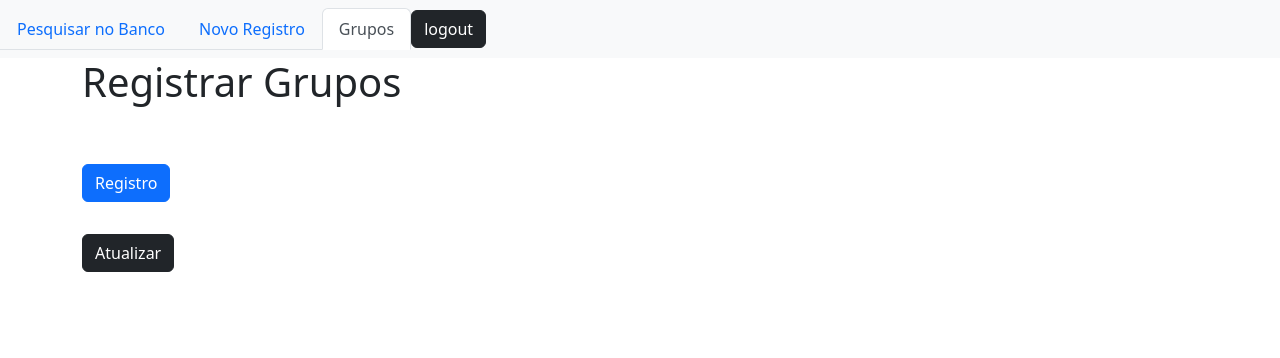
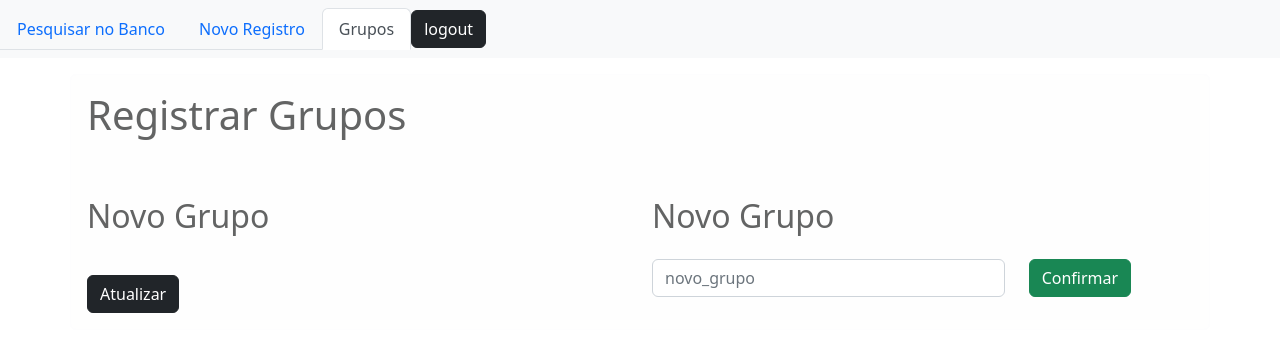
Before and after one commit to MatheusDevJob/system_of_register_php, a CodeIgniter app: page /database/grupo/registrar_grupo in a window 1280 px wide. Shown: the top 358 px of the page. Run offline with CodeIgniter, Linux system fonts and the light colour scheme; the visitor is signed in with stand-in values (Sample User, id 1); data that the repository does not hold is empty; some libraries are stand-ins or nearby versions.

Commit message:
Atualizado layout
Atualizado layout grupos e novos registros

```diff
--- a/ci/application/views/pages/grupos.php
+++ b/ci/application/views/pages/grupos.php
@@ -1,6 +1,9 @@
 <style>
-    #grupo {
+    #grupo, #grupo_div, #grupo_div_botao_confir{
         margin: 1em 0 1em 0;
+    }
+    #body {
+        margin-top: 1em;
     }
 </style>
 <script>
@@ -10,6 +13,7 @@
 
     function pesquisa_grupos_para_tela() {
 
+        // $('#grupo').html('<i class="fa-spinner"></i>'); falta adicionar api para icones
         $.ajax({
             url: '<?= base_url() ?>grupo/lista_grupos',
             type: 'POST',
@@ -44,11 +48,12 @@
             error: function(d) {
                 console.log(d);
                 $(".alert").html('');
-                $(".alert").append('<div class="alert alert-primary" role="alert">Falha ao Deletar</div>');
+                $(".alert").append('<div class="alert alert-primary" role="alert">Não foi possível deletar. Grupo em uso.</div>');
             }
         });
         $("#grupo").html('');
         pesquisa_grupos_para_tela();
+        timeAlert();
     }
 
 
@@ -76,6 +81,7 @@
             }
         });
         pesquisa_grupos_para_tela();
+        timeAlert();
     }
 
     function atualiza_grupos() {
@@ -99,41 +105,47 @@
             success: function(data) {
                 $(".alert").html('');
                 $(".alert").append('<div class="alert alert-primary" role="alert">Atualizado com Sucesso!</div>');
-                setTimeout(function(){
-                    $(".alert").html('');
-                }, 3000);
             },
             error: function(d) {
                 $(".alert").html('');
                 $(".alert").append('<div class="alert alert-primary" role="alert">Falha ao Atualizar</div>');
-                setTimeout(function(){
-                    $(".alert").html('');
-                }, 3000);
             }
         });
+        pesquisa_grupos_para_tela();
+        timeAlert();
+    }
+
+    function timeAlert() {
+        setTimeout(function() {
+            $(".alert").html('');
+        }, 3000);
     }
 </script>
 
 <body>
-    <div class="container">
+    <div id="body" class="container alert alert-light">
         <h1><?= $title ?></h1>
         <div class="form-group alert"></div>
         <div class="row">
             <div class="col-sm-6">
-                <button class="btn btn-primary" type="button" data-toggle="collapse" data-target="#registro" aria-expanded="false">Registro</button>
+                <label>
+                    <h2>Novo Grupo</h2>
+                </label>
                 <div class="area_grupos">
                     <ul id="grupo" class="list-group list-group-flush grupo"></ul>
                 </div>
                 <button class="btn btn-dark" onclick="atualiza_grupos()">Atualizar</button>
             </div>
             <div class="col-sm-6">
-                <form id="registro" method="POST" class="collapse">
+                <form id="registro" method="POST">
                     <div class="row">
-                        <label><h2>Novo Grupo</h2></label>
+                        <label>
+                            <h2>Novo Grupo</h2>
+                        </label>
                         <div id="grupo_div" class="col-sm-8">
                             <input id="novo_grupo" name="novo_grupo" placeholder="novo_grupo" type="text" class="form-control grupos" require>
                         </div>
-                        <div class="col-sm-2">
+                        <div id="grupo_div_botao_confir" class="col-sm-2">
                             <button type="button" class="btn btn-success" onclick="registra_grupo()">Confirmar</button>
                         </div>
                     </div>
--- a/ci/application/views/pages/registrar_contato.php
+++ b/ci/application/views/pages/registrar_contato.php
@@ -1,6 +1,9 @@
 <style>
     input {
         border: none;
+    }
+    #body {
+        margin-top: 1em;
     }
 </style>
 <script>
@@ -82,7 +85,7 @@
 
 <body>
     <form>
-        <div class="container alert alert-light">
+        <div id="body" class="container alert alert-light">
             <h1><?= $title ?></h1>
             <div class="alert_registro" style="padding: 0;"></div>
             <div class="alert_campos_adicionais" style="padding: 0;"></div>
```
